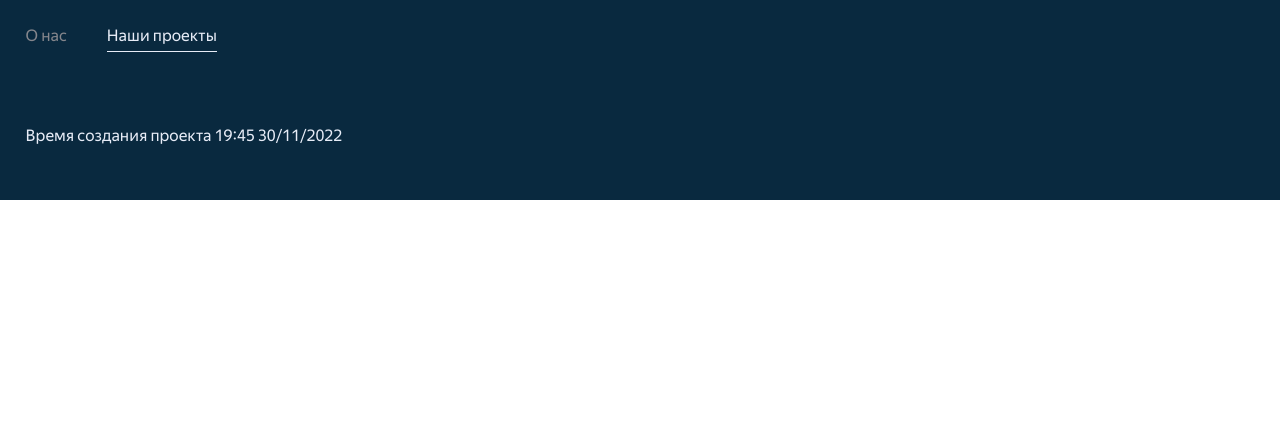
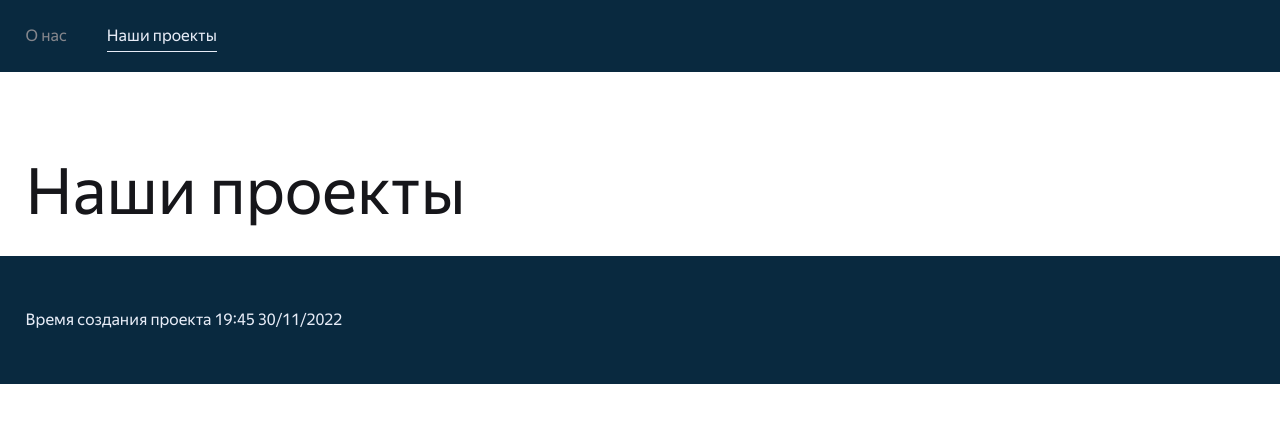
Before and after one commit to SergeiKachenia/Lorem-Ipsum-Team-landing, a React (Create React App) app: page /projects in a window 1280 px wide. Shown: the top 422 px of the page. Built offline with nearby package versions, Linux system fonts and the light colour scheme.

Commit message:
feat: Добавлена страница ProjectsPage

```diff
--- a/src/App.tsx
+++ b/src/App.tsx
@@ -4,6 +4,7 @@ import { BrowserRouter, Routes, Route } from 'react-router-dom';
 
 import Footer from './components/Footer/Footer';
 import Header from './components/Header/Header';
+import ProjectsPage from './pages/ProjectsPage/ProjectsPage';
 
 export const App: React.FC = (): JSX.Element => {
   return (
@@ -12,6 +13,7 @@ export const App: React.FC = (): JSX.Element => {
       <main>
         <Routes>
           <Route index element={<AboutUsPage />} />
+          <Route path={'/projects'} element={<ProjectsPage />} />
         </Routes>
       </main>
       <Footer />
--- /dev/null
+++ b/src/pages/ProjectsPage/ProjectsPage.module.scss
@@ -0,0 +1,6 @@
+@import "styles/global";
+
+.title {
+  @include regular-text(64px, 80px, $color-another-main-text);
+  margin: 80px 0 24px;
+}
--- /dev/null
+++ b/src/pages/ProjectsPage/ProjectsPage.tsx
@@ -0,0 +1,15 @@
+import React from 'react';
+
+import styles from './ProjectsPage.module.scss';
+
+const ProjectsPage: React.FC = () => {
+  return (
+    <>
+      <div className={styles.container}>
+        <h1 className={styles.title}>Наши проекты</h1>
+      </div>
+    </>
+  );
+};
+
+export default ProjectsPage;
```
